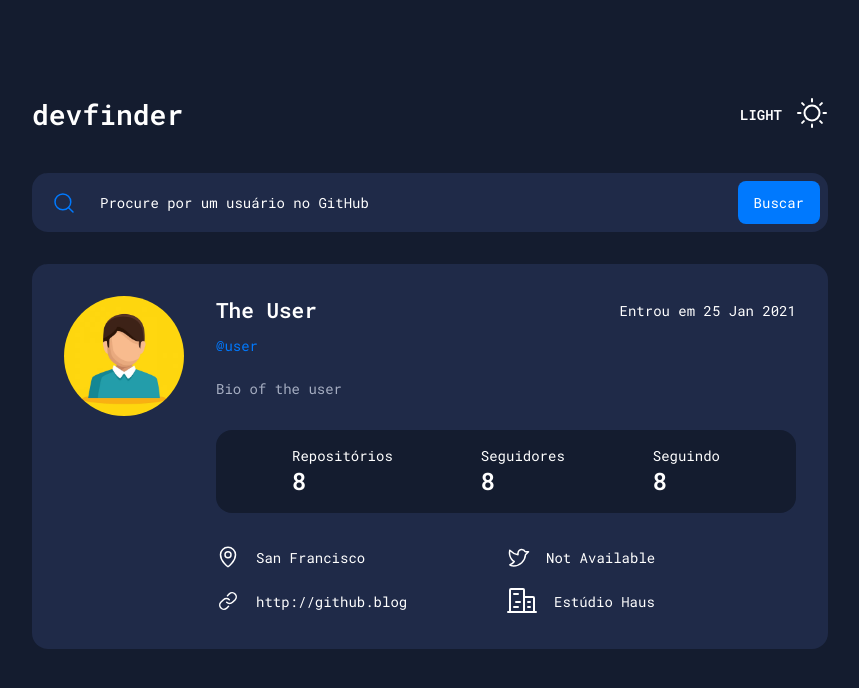
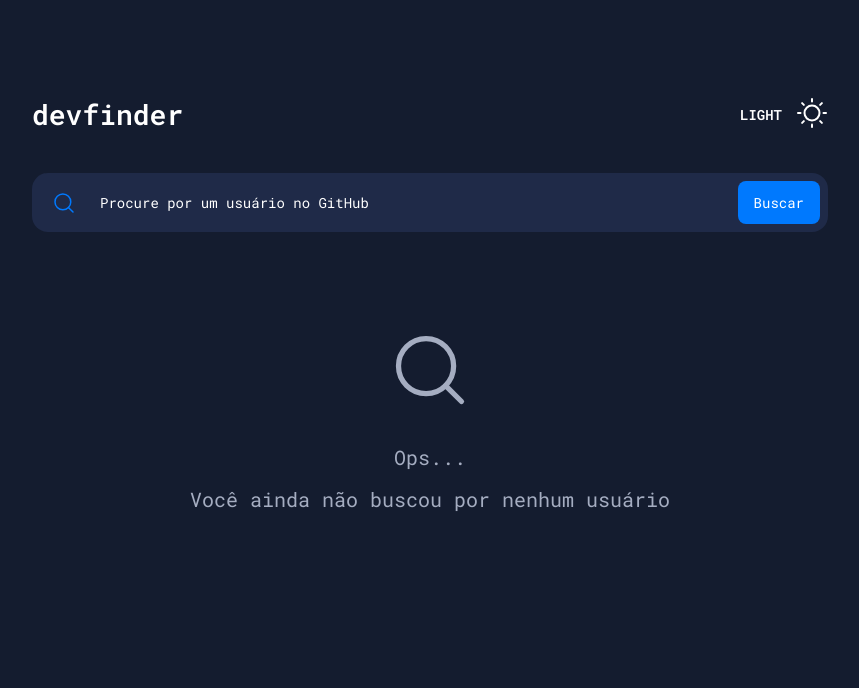
Before and after one commit to Anna-Luiza-Gusmao/devfinder, a React (Vite) app: page / in a window 1280 px wide. Shown: the top 688 px of the page, without its empty margins (210-1069 px from the left). Built offline with nearby package versions, Linux system fonts and the light colour scheme.

Commit message:
add: search for users in github api

```diff
--- a/package.json
+++ b/package.json
@@ -9,11 +9,15 @@
     "preview": "vite preview"
   },
   "dependencies": {
+    "@hookform/resolvers": "^2.9.11",
     "@types/styled-components": "^5.1.26",
+    "axios": "^1.3.2",
     "phosphor-react": "^1.4.1",
     "react": "^18.2.0",
     "react-dom": "^18.2.0",
-    "styled-components": "^5.3.6"
+    "react-hook-form": "^7.43.1",
+    "styled-components": "^5.3.6",
+    "zod": "^3.20.3"
   },
   "devDependencies": {
     "@types/react": "^18.0.27",
--- a/src/App.tsx
+++ b/src/App.tsx
@@ -11,12 +11,17 @@ export function App() {
     renderHeader
   } = Header()
 
+  const {
+    usersData,
+    renderSearchForm
+  } = SearchForm()
+
   return (
     <ThemeProvider theme={chosenTheme}>
       <GeneralBox>
         {renderHeader}
-        <SearchForm />
-        <Users />
+        {renderSearchForm}
+        <Users usersData={usersData} />
       </GeneralBox>
 
       <GlobalStyle />
--- a/src/components/SearchForm/index.tsx
+++ b/src/components/SearchForm/index.tsx
@@ -1,14 +1,64 @@
-import { MagnifyingGlass } from "phosphor-react";
-import { FormContainer } from "./styles";
+import { MagnifyingGlass } from "phosphor-react"
+import { FormContainer } from "./styles"
+import { z } from "zod"
+import { useForm } from "react-hook-form"
+import { zodResolver } from '@hookform/resolvers/zod'
+import { api } from "../../lib/axios"
+import { useState } from "react"
+
+const searchFormSchema = z.object({
+    query: z.string()
+})
+
+type SearchFormInputs = z.infer<typeof searchFormSchema>
+
+export interface DataUser {
+    id: number,
+    name: string,
+    created_at: string,
+    avatar_url: string,
+    login: string,
+    bio: string,
+    public_repos: number,
+    followers: number,
+    following: number,
+    location: string | null,
+    twitter_username: string | null,
+    blog: string,
+    company: string,
+}
 
 export function SearchForm() {
-    return (
-        <FormContainer>
+    const {
+        register,
+        handleSubmit,
+        formState: { isDirty }
+    } = useForm<SearchFormInputs>({
+        resolver: zodResolver(searchFormSchema)
+    })
+    const [usersData, setUsersData] = useState<DataUser[]>([])
+
+    async function searchUser(query?: string) {
+        const response = await api.get(`users/${query}`)
+        setUsersData([response.data])
+    }
+
+    async function handleSearchUsers (data: SearchFormInputs) {
+        await searchUser(data.query)
+    }
+
+    return {
+        usersData,
+        renderSearchForm: (
+            <FormContainer onSubmit={handleSubmit(handleSearchUsers)}>
                 <MagnifyingGlass size={24} color="#0079FE"/>
                 <input
+                    type="text"
                     placeholder="Procure por um usuário no GitHub"
+                    {...register('query')}
                 />
-            <button>Buscar</button>
+                <button type="submit" disabled={!isDirty}>Buscar</button>
             </FormContainer>
         )
     }
+}
--- a/src/components/SearchForm/styles.ts
+++ b/src/components/SearchForm/styles.ts
@@ -41,7 +41,12 @@ export const FormContainer = styled.form`
         background: ${props => props.theme.colors.button};
         transition: 0.2s background;
 
-        &:hover {
+        &:not(:disabled):hover {
+            background: ${props => props.theme.colors.buttonHover};
+        }
+
+        &:disabled {
+            cursor: not-allowed;
             background: ${props => props.theme.colors.buttonHover};
         }
     }
--- a/src/components/Users/index.tsx
+++ b/src/components/Users/index.tsx
@@ -1,53 +1,71 @@
-import { IconsContainer, ProfileNumbersContainer, User, UserBio, UsersContainer, UsersData } from "./styles"
-import teste from '../../assets/teste.png'
-import { Buildings, Link, MapPin, TwitterLogo } from "phosphor-react"
+import { DataUser } from "../SearchForm"
+import { IconsContainer, NoUserContainer, ProfileNumbersContainer, User, UserBio, UsersContainer, UsersData } from "./styles"
+import { Buildings, Link, MagnifyingGlass, MapPin, TwitterLogo } from "phosphor-react"
 
-export function Users() {
+interface Users {
+    usersData: DataUser[]
+}
+
+export function Users({ usersData }: Users) {
     return (
-        <UsersContainer>
-            <img src={teste} />
+        <>
+            {
+                (usersData.length === 0) ? (
+                    <NoUserContainer>
+                        <MagnifyingGlass size={84} />
+                        <p>Ops...</p>
+                        <p>Você ainda não buscou por nenhum usuário</p>
+                    </NoUserContainer>
+                ) : (
+                    usersData.map((user) => (
+                        <UsersContainer key={user.id}>
+                            <img src={user.avatar_url} />
                             <UsersData>
                                 <div>
-                    <h2>The User</h2>
-                    <p>Entrou em 25 Jan 2021</p>
+                                    <h2>{user.name}</h2>
+                                    <p>Entrou em {user.created_at}</p>
                                 </div>
-                <User>@user</User>
-                <UserBio>Bio of the user</UserBio>
+                                <User>@{user.login}</User>
+                                <UserBio>{user.bio}</UserBio>
 
                                 <ProfileNumbersContainer>
                                     <div>
                                         <p>Repositórios</p>
-                        <strong>8</strong>
+                                        <strong>{user.public_repos}</strong>
                                     </div>
                                     <div>
                                         <p>Seguidores</p>
-                        <strong>8</strong>
+                                        <strong>{user.followers}</strong>
                                     </div>
                                     <div>
                                         <p>Seguindo</p>
-                        <strong>8</strong>
+                                        <strong>{user.following}</strong>
                                     </div>
                                 </ProfileNumbersContainer>
 
                                 <IconsContainer>
                                     <section>
                                         <MapPin size={24} />
-                        <span>San Francisco</span>
+                                        <span>{user.location}</span>
                                     </section>
                                     <section>
                                         <TwitterLogo size={24} />
-                        <span>Not Available</span>
+                                        <span>{user.twitter_username}</span>
                                     </section>
                                     <section>
                                         <Link size={24} />
-                        <span>http://github.blog</span>
+                                        <span>{user.blog}</span>
                                     </section>
                                     <section>
                                         <Buildings size={32} />
-                        <span>Estúdio Haus</span>
+                                        <span>{user.company}</span>
                                     </section>
                                 </IconsContainer>
                             </UsersData>
                         </UsersContainer>
+                    ))
                 )
             }
+        </>
+    )
+}
--- a/src/components/Users/styles.ts
+++ b/src/components/Users/styles.ts
@@ -111,3 +111,22 @@ export const IconsContainer = styled.section`
         grid-template-columns: 1fr;
     }
 `
+
+export const NoUserContainer = styled.div`
+    width: 100%;
+    display: flex;
+    align-items: center;
+    flex-direction: column;
+    gap: 1rem;
+
+    margin-top: 2rem;
+    padding: 4rem;
+
+    color: ${props => props.theme.colors.textNotAvailable};
+    font-size: 1.25rem;
+    text-align: center;
+
+    svg {
+        margin-bottom: 1rem;
+    }
+`
--- /dev/null
+++ b/src/lib/axios.ts
@@ -0,0 +1,5 @@
+import axios from "axios"
+
+export const api = axios.create({
+    baseURL: 'https://api.github.com',
+})
```
Also changed, not shown: src/assets/teste.png (deleted), 1 other file (tests, documents, lock files or other folders). Lines whose indentation alone changed are shown as unchanged.
